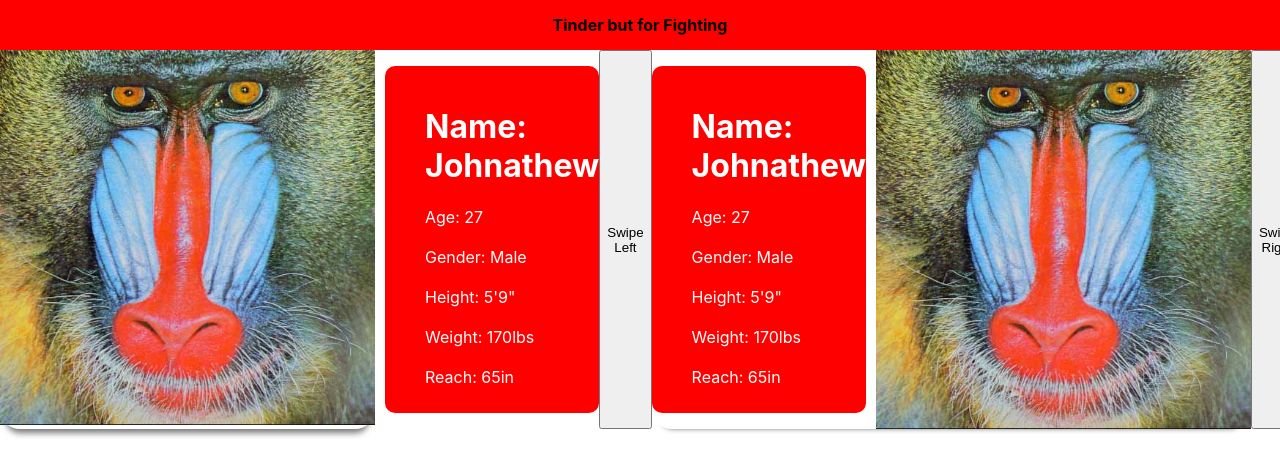
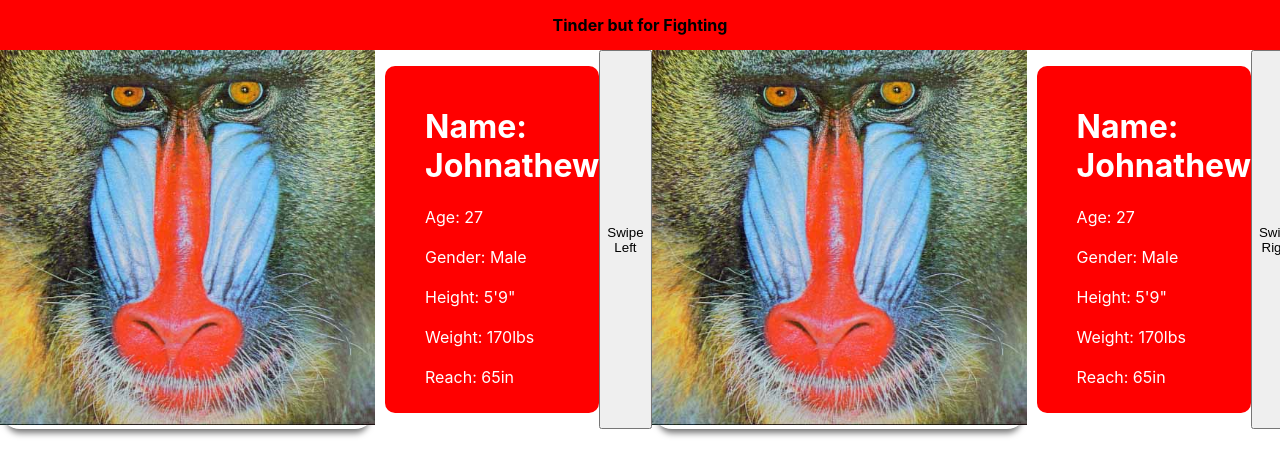
Before and after one commit to johnathew/tinder-but-for-fighting, a React (Create React App) app: page / in a window 1280 px wide. Shown: the top 476 px of the page. Built offline with nearby package versions, Linux system fonts and the light colour scheme.

Commit message:
consolidated multiple profile components

```diff
--- a/src/components/ProfileOneInfo.js
+++ b/src/components/ProfileInfo.js
@@ -1,6 +1,6 @@
-import "./ProfileOneInfo.css";
+import "./ProfileInfo.css";
 
-const ProfileOneInfo = (props) => {
+const ProfileInfo = (props) => {
   return (
     <div>
       <div className="profile_main">
@@ -29,4 +29,4 @@ const ProfileOneInfo = (props) => {
   );
 };
 
-export default ProfileOneInfo;
+export default ProfileInfo;
--- a/src/components/ProfileTwoInfo.css
+++ /dev/null
@@ -1,12 +0,0 @@
-.profile_two {
-    display: flex;
-}
-
-.two_info {
-    background-color: red;
-    align-items: center;
-    justify-content: space-between;
-    list-style-type: none;
-    border-radius: 10px;
-    margin-right: 10px;
- }
--- a/src/components/ProfileTwoInfo.js
+++ /dev/null
@@ -1,33 +0,0 @@
-import "./ProfileTwoInfo.css";
-
-const ProfileTwoInfo = (props) => {
-
-
-  return (
-    <div className="profile_two">
-      <ul className="two_info">
-        <br></br>
-        <h1>
-          Name: <br></br>
-          {props.name}
-        </h1>
-        <li>Age: {props.age}</li>
-        <br></br>
-        <li>Gender: {props.gender}</li>
-        <br></br>
-        <li>Height: {props.height}</li>
-        <br></br>
-        <li>Weight: {props.weight}</li>
-        <br></br>
-        <li>Reach: {props.reach}</li>
-      </ul>
-      <img
-        src={`${process.env.PUBLIC_URL}/baboon.jpeg`}
-        alt="monke"
-        className="profile_one_img"
-      />
-    </div>
-  );
-};
-
-export default ProfileTwoInfo;
--- a/src/components/Profiles.js
+++ b/src/components/Profiles.js
@@ -1,6 +1,5 @@
 import "./Profile.css";
-import ProfileOneInfo from "./ProfileOneInfo";
-import ProfileTwoInfo from "./ProfileTwoInfo";
+import ProfileInfo from "./ProfileInfo";
 import { useState } from "react";
 
 const Profiles = (props) => {
@@ -28,7 +27,7 @@ const Profiles = (props) => {
 
   return (
     <div className="profile_main">
-      <ProfileOneInfo
+      <ProfileInfo
         name={props.bio[0].name}
         age={props.bio[0].age}
         gender={props.bio[0].gender}
@@ -37,7 +36,7 @@ const Profiles = (props) => {
         reach={props.bio[0].reach}
       />
       <button onClick={leftSwipeHandler}>Swipe Left</button>
-      <ProfileTwoInfo
+      <ProfileInfo
         name={props.bio[profile].name}
         age={props.bio[profile].age}
         gender={props.bio[profile].gender}
```
Also changed, not shown: src/components/ProfileInfo.css (renamed from src/components/ProfileOneInfo.css).
